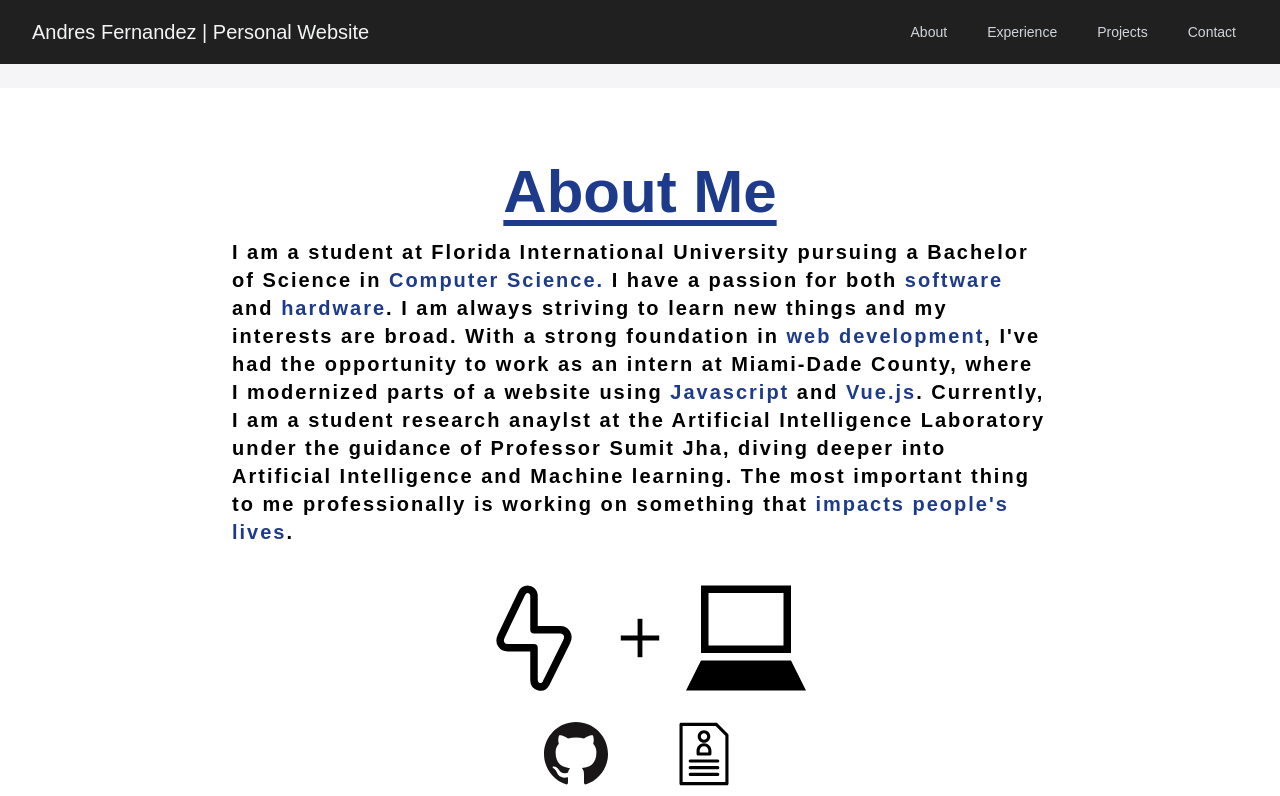
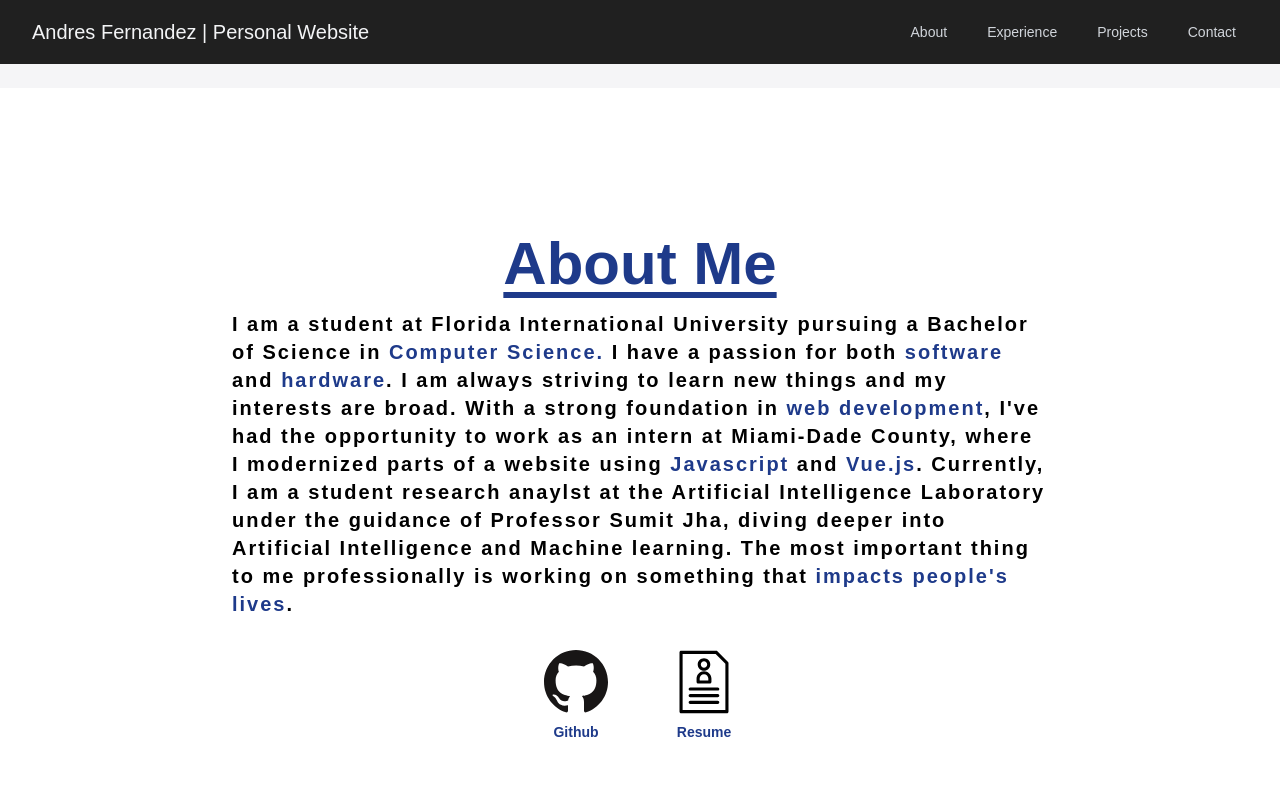
Before and after one commit to andresdanfernandez/Personal-Website, a React (Vite) app: page / in a window 1280 px wide. Shown: the top 796 px of the page. Built offline with nearby package versions, Linux system fonts and the light colour scheme.

Commit message:
Update About.tsx

```diff
--- a/src/components/About.tsx
+++ b/src/components/About.tsx
@@ -21,12 +21,6 @@ const About = forwardRef<HTMLDivElement>((_, ref) => {
                         </p>
                 </div>
 
-                <div className="flex justify-center items-center gap-4 mb-6" >
-                    <img className="w-1/3 max-w-[120px]"  src={Lightning} width="180px" alt="Lightning" />
-                    <img className="w-1/5 max-w-[60px]" src={Plus} alt="plus" width="120px" />
-                    <img className="w-1/3 max-w-[120px]" src={Laptop} alt="laptop" width="180px" />
-                </div>
-
                     <div className="flex justify-center text-blue-900 gap-16" >
                         <a className="hover:cursor-pointer flex flex-col items-center" target="_blank" href="https://github.com/andresdanfernandez" >
                             <img className="w-12 sm:w-16" src={Github_Logo} alt="Github Logo" width="70px" />
```
